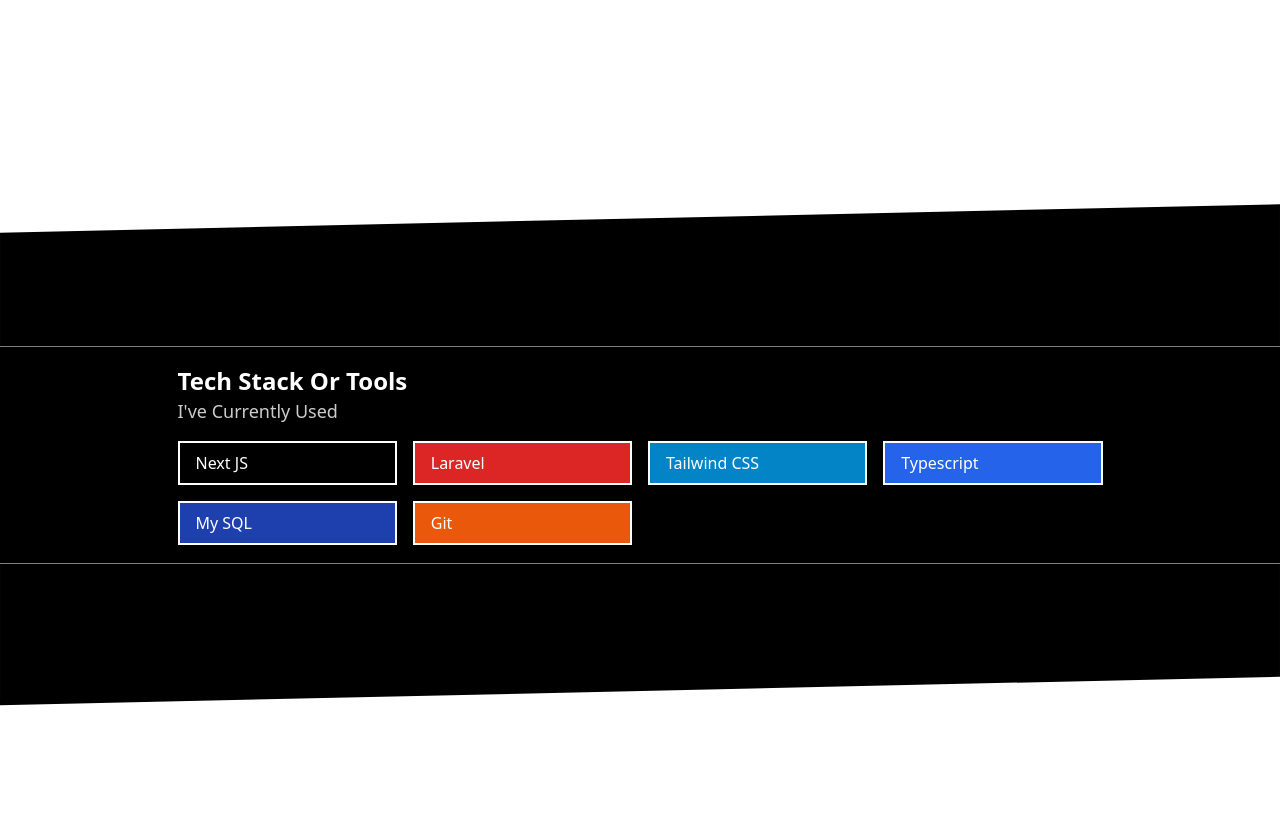
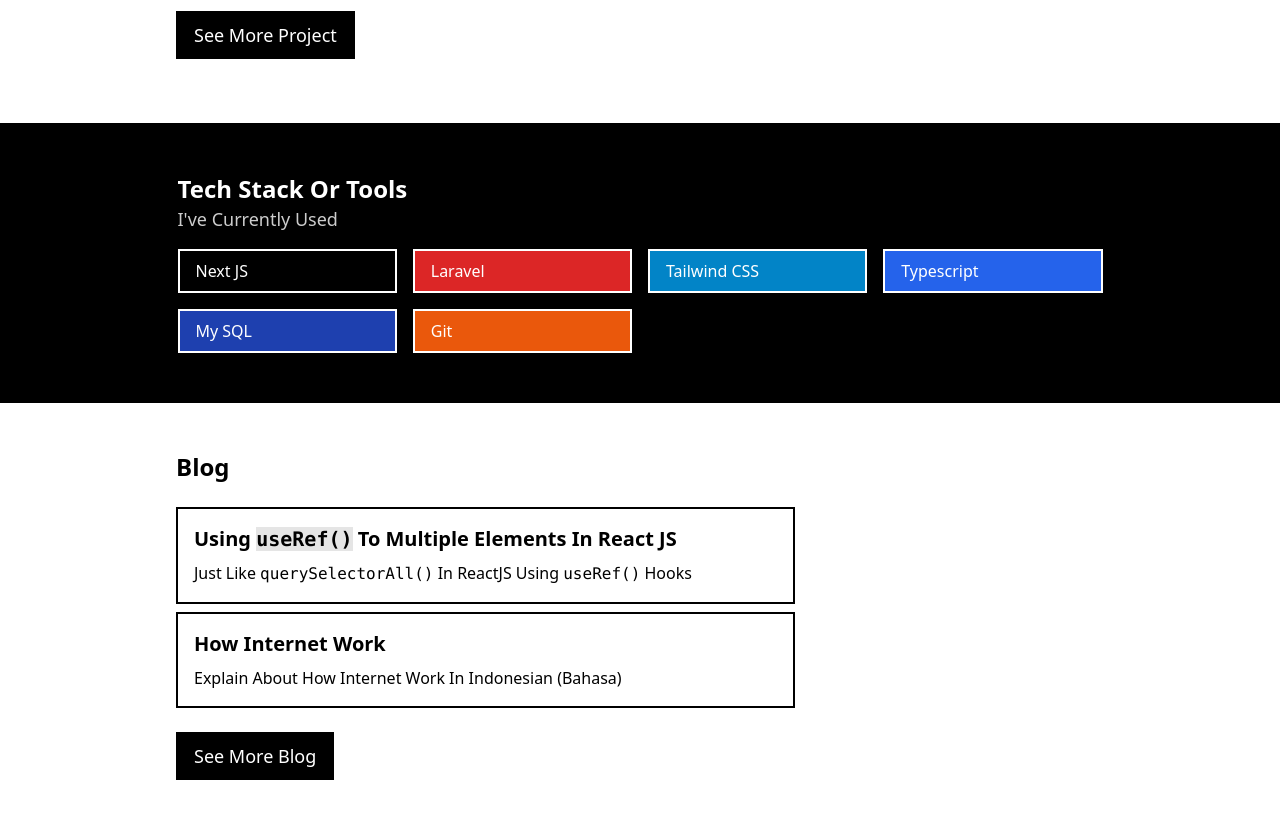
Before and after one commit to AdiCahyaSaputra/personal-website, a Next.js app: page / in a window 1280 px wide. Shown: the part 1662-2480 px from the top of the page. Built offline with nearby package versions, Linux system fonts and the light colour scheme.

Commit message:
style: navbar, footer, blog section

```diff
--- /dev/null
+++ b/components/reusable/card/TechStack.tsx
@@ -0,0 +1,29 @@
+import { cva } from "class-variance-authority"
+
+export const card = cva("font-medium col-span-6 md:col-span-4 lg:col-span-3 py-2 px-4 border-2 border-white text-white", {
+  variants: {
+    intent: {
+      black: "bg-black",
+      red: "bg-red-600",
+      sky: "bg-sky-600",
+      blue: "bg-blue-600",
+      "dark-blue": "bg-blue-800",
+      orange: "bg-orange-600",
+    }
+  }
+})
+
+type Props = {
+  className: string,
+  tech: string
+}
+
+const TechStack: React.FC<Props> = ({ className, tech }) => {
+  return (
+    <li className={className}>
+      {tech}
+    </li>
+  )
+}
+
+export default TechStack
--- a/components/reusable/global/Navbar.tsx
+++ b/components/reusable/global/Navbar.tsx
@@ -3,7 +3,7 @@ import { cva } from 'class-variance-authority'
 import { Bars3CenterLeftIcon } from '@heroicons/react/24/outline'
 import { useState } from "react"
 
-const navLink = cva("font-medium", {
+const navLink = cva("font-medium cursor-pointer", {
   variants: {
     intent: {
       deactive: "text-white/40 hover:text-white",
@@ -23,10 +23,11 @@ const Navbar: React.FC<Props> = ({ startAnimate }) => {
   const [isActive, setIsActive] = useState(false)
 
   return (
-    <nav className='select-none bg-black/60 backdrop-blur-md z-50 text-white border-b fixed inset-x-0 top-0 border-white/20'>
+    <nav className='select-none bg-black/60 backdrop-blur-md z-50 text-white border-b sticky inset-x-0 top-0 border-white/20'>
       <Container className={container({ size: "large" })}>
 
         <div className="flex items-center py-4 justify-between">
+
           <h1 className="text-xl font-bold cursor-pointer">
             <span className={`border-b-2 ${startAnimate ? 'border-white' : 'border-white/40'} transition-all`}>Adi</span>cs.
           </h1>
@@ -40,6 +41,7 @@ const Navbar: React.FC<Props> = ({ startAnimate }) => {
           <button onClick={() => setIsActive(!isActive)} className="md:hidden cursor-pointer">
             <Bars3CenterLeftIcon className="w-8 aspect-square rotate-180" />
           </button>
+
         </div>
 
       </Container>
--- /dev/null
+++ b/components/section/BlogSection.tsx
@@ -0,0 +1,46 @@
+import Container, { container } from "../reusable/global/Container"
+
+const blogs = [
+  {
+    link: "https://adics.hashnode.dev/using-useref-to-multiple-elements-in-react-js",
+    label: <>Using <code className="bg-black/10">useRef()</code> To Multiple Elements In React JS</>,
+    desc: <>Just Like <code>querySelectorAll()</code> In ReactJS Using <code>useRef()</code> Hooks</>
+  },
+  {
+    link: "https://adics.hashnode.dev/apa-itu-internet",
+    label: <>How Internet Work</>,
+    desc: <>Explain About How Internet Work In Indonesian (Bahasa)</>
+  },
+]
+
+const BlogSection: React.FC = () => {
+
+  return (
+    <section className="py-12 lg:h-screen">
+      <Container className={container({ size: "medium" })}>
+
+        <h1 className="text-2xl font-bold selection:bg-black selection:text-white">Blog</h1>
+
+        <div className="mt-6 space-y-2 lg:w-8/12">
+
+          {blogs.map((blog, index) => (
+            <article key={index} className="p-4 border-2 border-black">
+              <a href={blog.link} className="text-xl font-bold cursor-pointer hover:underline select-none">
+                {blog.label}
+              </a>
+              <p className="mt-2 selection:bg-black selection:text-white">
+                {blog.desc}
+              </p>
+            </article>
+          ))}
+
+        </div>
+
+        <a className="select-none cursor-pointer lg:w-max w-full text-center text-white hover:text-black border-2 border-black hover:bg-transparent py-2 px-4 active:scale-95 mt-6 inline-block text-lg font-medium bg-black">See More Blog</a>
+
+      </Container>
+    </section>
+  )
+}
+
+export default BlogSection
--- a/components/section/HeroSection.tsx
+++ b/components/section/HeroSection.tsx
@@ -10,7 +10,7 @@ const HeroSection: React.FC<Props> = ({ startAnimate }) => {
     <section className="flex bg-black text-white flex-col justify-center h-screen" >
       <Container className={container({ size: "medium" })}>
 
-        <h1 className={`text-3xl font-bold text-white/80 selection:text-black selection:bg-black`}>
+        <h1 className={`text-3xl font-bold text-white/80 selection:text-black selection:bg-white`}>
           Just A <span className={`transition-all delay-500 ${startAnimate ? 'text-white' : 'text-white/80'}`}>Fullstuck</span> Developer <br />From Indonesia
         </h1>
         <div className="mt-4 text-white/60 select-none">
--- /dev/null
+++ b/components/section/ProjectSection.tsx
@@ -0,0 +1,52 @@
+// Lib
+import FeaturedIMG from '../../public/img/featured.jpg'
+
+// Components
+import Container, { container } from "../reusable/global/Container"
+import Image from 'next/image'
+
+const ProjectSection: React.FC = () => {
+  return (
+    <section className="bg-white pb-10">
+
+      <Container className={container({ size: "medium", className: "h-full" })}>
+
+        <div>
+
+          <h1 className="text-3xl font-bold selection:text-white selection:bg-black">What Have I Done</h1>
+          <p className="text-lg selection:text-white selection:bg-black">
+            While Working On Programming Hell
+          </p>
+
+        </div>
+
+        <figure className="mt-4 select-none">
+
+          <div className="lg:w-8/12 overflow-hidden group cursor-pointer bg-black aspect-video relative">
+            <Image
+              src={FeaturedIMG}
+              alt="Featured IMG"
+              className="absolute inset-0 group-hover:scale-95 transition-all"
+              placeholder="blur"
+            />
+          </div>
+
+          <figcaption className="cursor-pointer mt-4 group">
+
+            <a className="text-2xl group-hover:underline font-bold">Rental Mobil</a>
+
+            <p className="text-lg">The Place To Rent Your Car If You Need Emergency Money</p>
+
+          </figcaption>
+
+        </figure>
+
+        <a className="select-none cursor-pointer lg:w-max w-full text-center text-white hover:text-black border-2 border-black hover:bg-transparent py-2 px-4 active:scale-95 mt-6 inline-block text-lg font-medium bg-black">See More Project</a>
+
+      </Container>
+
+    </section>
+  )
+}
+
+export default ProjectSection
--- /dev/null
+++ b/components/section/SkillSection.tsx
@@ -0,0 +1,57 @@
+import Container, { container } from "../reusable/global/Container"
+import TechStack, { card } from "../reusable/card/TechStack"
+
+const techStacks = [
+  {
+    name: "Next JS",
+    variant: "black"
+  },
+  {
+    name: "Laravel",
+    variant: "red"
+  },
+  {
+    name: "Tailwind CSS",
+    variant: "sky"
+  },
+  {
+    name: "Typescript",
+    variant: "blue"
+  },
+  {
+    name: "My SQL",
+    variant: "dark-blue"
+  },
+  {
+    name: "Git",
+    variant: "orange"
+  },
+]
+
+const SkillSection: React.FC = () => {
+  return (
+    <section className="mt-6 text-white">
+      <div className="bg-black border-2 border-black py-12">
+        <Container className={container({ size: "medium" })}>
+
+          <div>
+
+            <h1 className="text-2xl font-bold selection:bg-white selection:text-black">Tech Stack Or Tools</h1>
+            <p className="text-lg text-white/80 selection:bg-white selection:text-black">{"I've Currently Used"}</p>
+
+          </div>
+
+          <ul className="grid grid-cols-12 gap-4 mt-4 select-none">
+            {techStacks.map((tech, index) => (
+              /** @ts-ignore */
+              <TechStack tech={tech.name} key={index} className={card({ intent: tech.variant })} />
+            ))}
+          </ul>
+
+        </Container>
+      </div>
+    </section>
+  )
+}
+
+export default SkillSection
--- a/pages/index.tsx
+++ b/pages/index.tsx
@@ -1,14 +1,17 @@
 // Lib
 import { NextPage } from "next"
 import Head from "next/head"
-import Image from 'next/image'
 import { useState, useEffect } from "react"
-import FeaturedIMG from '../public/img/featured.jpg'
 
 // Components
 import Navbar from "../components/reusable/global/Navbar"
+import BlogSection from "../components/section/BlogSection"
+import HeroSection from "../components/section/HeroSection"
+import ProjectSection from "../components/section/ProjectSection"
+import SkillSection from "../components/section/SkillSection"
 import Container, { container } from "../components/reusable/global/Container"
-import HeroSection from "../components/section/HeroSection"
+
+import { EnvelopeIcon, AtSymbolIcon, PlayIcon } from "@heroicons/react/24/outline"
 
 const Home: NextPage = () => {
   const [startAnimate, setStartAnimate] = useState(false)
@@ -23,77 +26,52 @@ const Home: NextPage = () => {
 
   return (
     <>
+
       <Head>
         <title>Adics</title>
       </Head>
-      <Navbar startAnimate={startAnimate} />
+
       <main>
+        <div className="absolute inset-x-0 top-0 h-[65px] bg-black"></div>
+        <Navbar startAnimate={startAnimate} />
         <HeroSection startAnimate={startAnimate} />
+
         <svg xmlns="http://www.w3.org/2000/svg" viewBox="0 0 1440 320"><path fill="#000" fillOpacity="1" d="M0,160L1440,224L1440,0L0,0Z"></path></svg>
-        <section className="bg-white pb-10">
 
-          <Container className={container({ size: "medium", className: "h-full" })}>
-            <div>
-              <h1 className="text-3xl font-bold selection:text-white selection:bg-black">What Have I Done</h1>
-              <p className="text-lg selection:text-white selection:bg-black">
-                While Working On Programming Hell
-              </p>
+        <ProjectSection />
+        <SkillSection />
+        <BlogSection />
+
+
+      </main>
+
+      <footer className="p-4 bg-black select-none h-screen text-white">
+        <Container className={container({ size: "large" })}>
+
+          <div className="flex items-center justify-between text-xl">
+            <h3>&copy; Copyright 2023 </h3>
+            <p>Adi Cahya Saputra</p>
+          </div>
+
+          <div className="mt-12">
+            <h3 className="text-xl font-bold">You Can Contact Me Via Email</h3>
+            <div className="flex space-x-2 items-end">
+              <EnvelopeIcon className="w-6 aspect-square" />
+              <p className="text-xl mt-2 text-white/80 select-all selection:bg-white selection:text-black">adics631@gmail.com</p>
             </div>
-            <figure className="mt-4 select-none">
-              <div className="lg:w-8/12 overflow-hidden group cursor-pointer bg-black aspect-video relative">
-                <Image
-                  src={FeaturedIMG}
-                  alt="Featured IMG"
-                  className="absolute inset-0 group-hover:scale-95 transition-all"
-                />
-              </div>
-              <figcaption className="cursor-pointer mt-4 group">
-                <a className="text-2xl group-hover:underline font-bold">Rental Mobil</a>
-                <p className="text-lg">The Place To Rent Your Car If You Need Emergency Money</p>
-              </figcaption>
-            </figure>
-            <a className="select-none cursor-pointer lg:w-max w-full text-center text-white hover:text-black border-2 border-black hover:bg-transparent py-2 px-4 active:scale-95 mt-6 inline-block text-lg font-medium bg-black">See More Project</a>
-          </Container>
+          </div>
 
-        </section>
+          <div className="mt-8">
+            <h3 className="text-xl font-bold">Also Follow My Social Media</h3>
+            <div className="flex flex-col">
+              <a href="https://www.instagram.com/adi.tsx" className="hover:underline text-xl mt-2 text-white/80">/adi.tsx</a>
+              <a href="https://www.youtube.com/@adics" className="hover:underline text-xl mt-2 text-white/80">/@adics</a>
+              <a href="https://github.com/AdiCahyaSaputra" className="hover:underline text-xl mt-2 text-white/80">/AdiCahyaSaputra</a>
+            </div>
+          </div>
 
-        <section className="mt-6 text-white">
-          <svg xmlns="http://www.w3.org/2000/svg" viewBox="0 0 1440 320">
-            <path fill="#000" fillOpacity="1" d="M0,192L1440,160L1440,320L0,320Z"></path>
-          </svg>
-          <div className="bg-black border-2 border-black py-4">
-            <Container className={container({ size: "medium" })}>
-              <div>
-                <h1 className="text-2xl font-bold">Tech Stack Or Tools</h1>
-                <p className="text-lg text-white/80">{"I've Currently Used"}</p>
-              </div>
-              <ul className="grid grid-cols-12 gap-4 mt-4">
-                <li className="font-medium col-span-6 md:col-span-4 lg:col-span-3 py-2 px-4 bg-black border-2 border-white text-white">
-                  Next JS
-                </li>
-                <li className="font-medium col-span-6 md:col-span-4 lg:col-span-3 py-2 px-4 bg-red-600 border-2 border-white text-white">
-                  Laravel
-                </li>
-                <li className="font-medium col-span-6 md:col-span-4 lg:col-span-3 py-2 px-4 bg-sky-600 border-2 border-white text-white">
-                  Tailwind CSS
-                </li>
-                <li className="font-medium col-span-6 md:col-span-4 lg:col-span-3 py-2 px-4 bg-blue-600 border-2 border-white text-white">
-                  Typescript
-                </li>
-                <li className="font-medium col-span-6 md:col-span-4 lg:col-span-3 py-2 px-4 bg-blue-800 border-2 border-white text-white">
-                  My SQL
-                </li>
-                <li className="font-medium col-span-6 md:col-span-4 lg:col-span-3 py-2 px-4 bg-orange-600 border-2 border-white text-white">
-                  Git
-                </li>
-              </ul>
-            </Container>
-          </div>
-          <svg xmlns="http://www.w3.org/2000/svg" viewBox="0 0 1440 320" className="rotate-180">
-            <path fill="#000" fillOpacity="1" d="M0,192L1440,160L1440,320L0,320Z"></path>
-          </svg>
-        </section>
-      </main>
+        </Container>
+      </footer>
     </>
   )
 }
```
